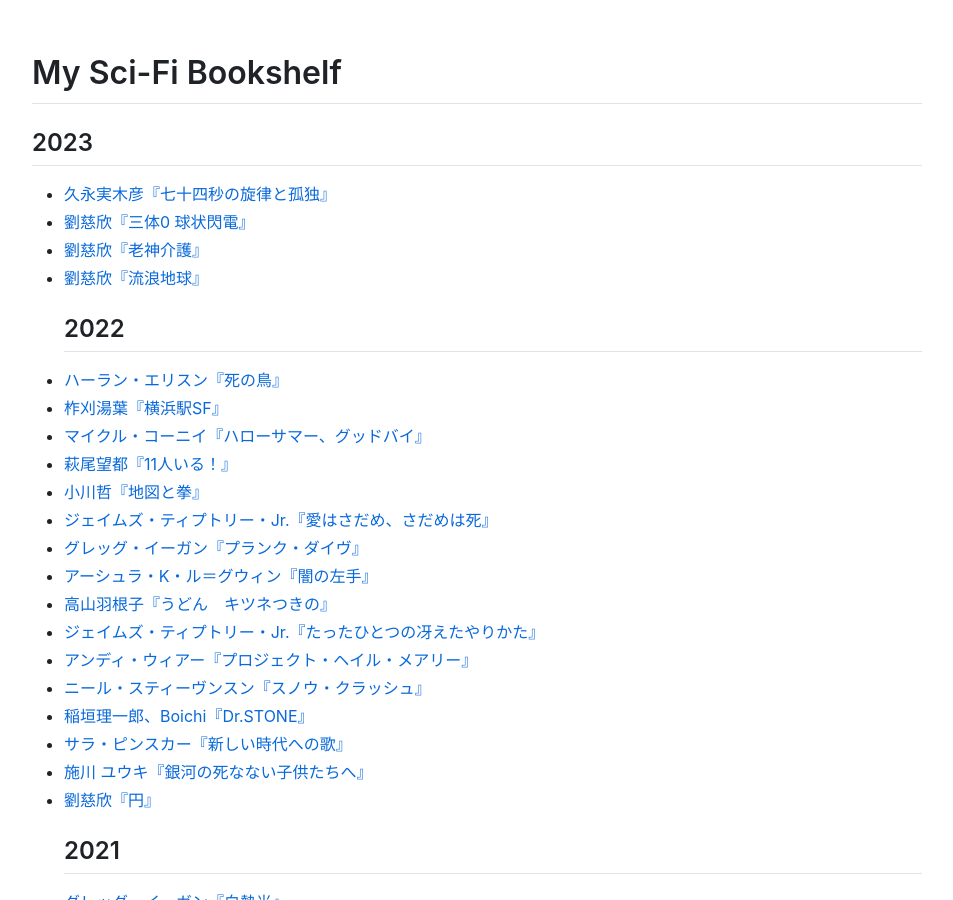
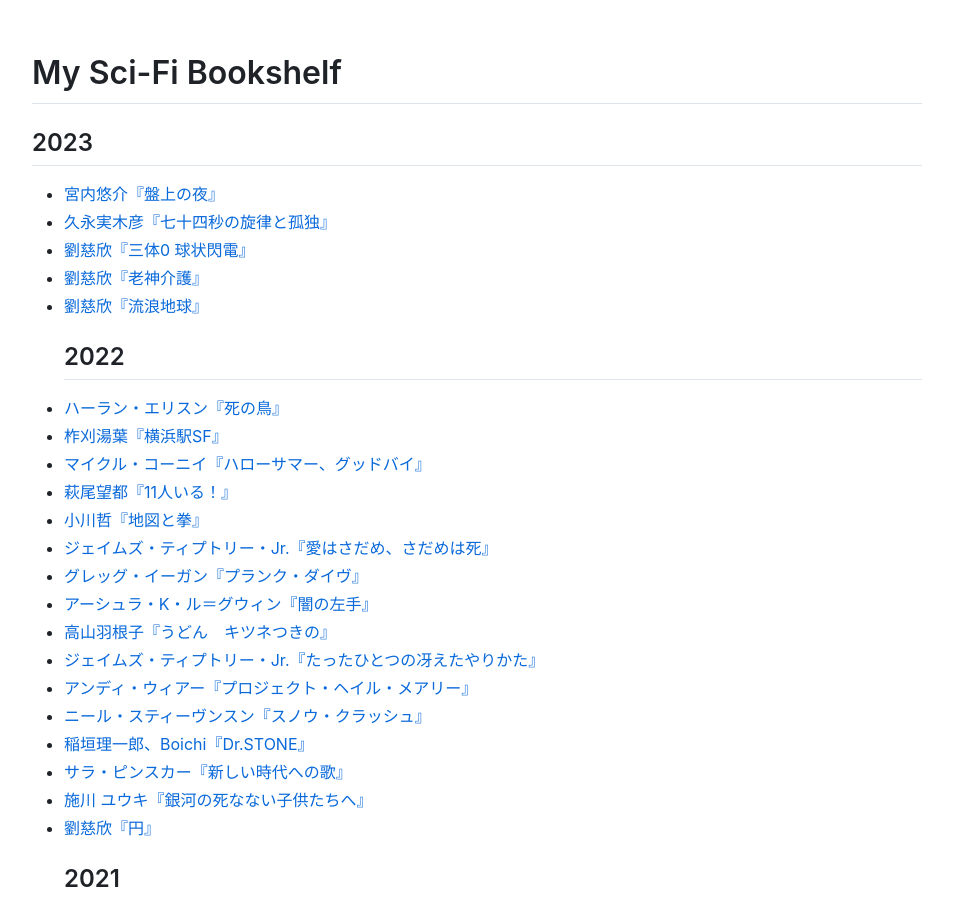
Before and after one commit to sankichi92/sankichi.net, a Jekyll site: the page built from sci-fi.md, in a window 1280 px wide and 900 px high. Shown: the whole window, without its empty margins (163-1116 px from the left). Built offline with Jekyll 4.4.1, drawn with Linux system fonts in a browser that asks for light colours; nearby versions of some CDN libraries; our own code applies the rules of GitHub Pages for plain Markdown files.

Commit message:
宮内悠介『盤上の夜』

```diff
--- a/_data/sci-fi-bookshelf.yml
+++ b/_data/sci-fi-bookshelf.yml
@@ -1,3 +1,8 @@
+- title: 盤上の夜
+  author: 宮内悠介
+  asin: B00JDIDHT6
+  date: 2023-04-23
+
 - title: 七十四秒の旋律と孤独
   author: 久永実木彦
   asin: B08QCTMNPD
```
